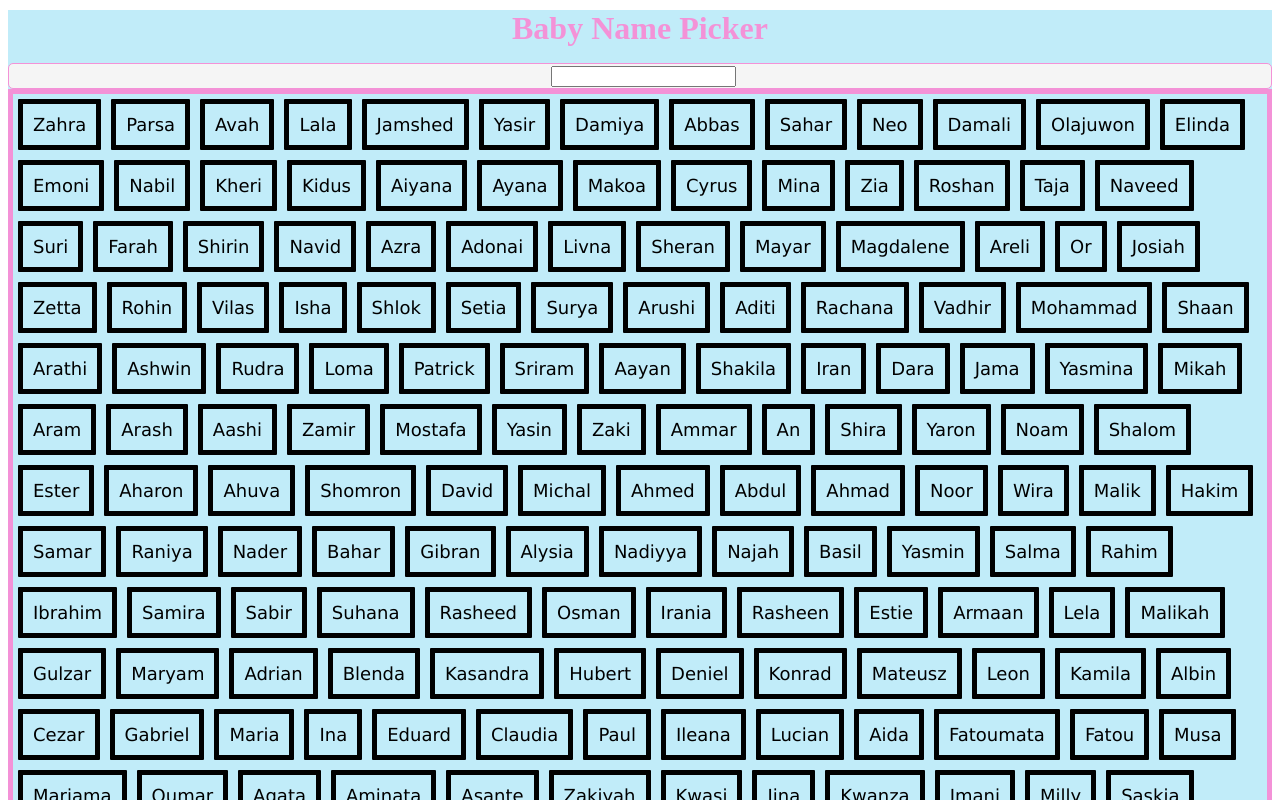
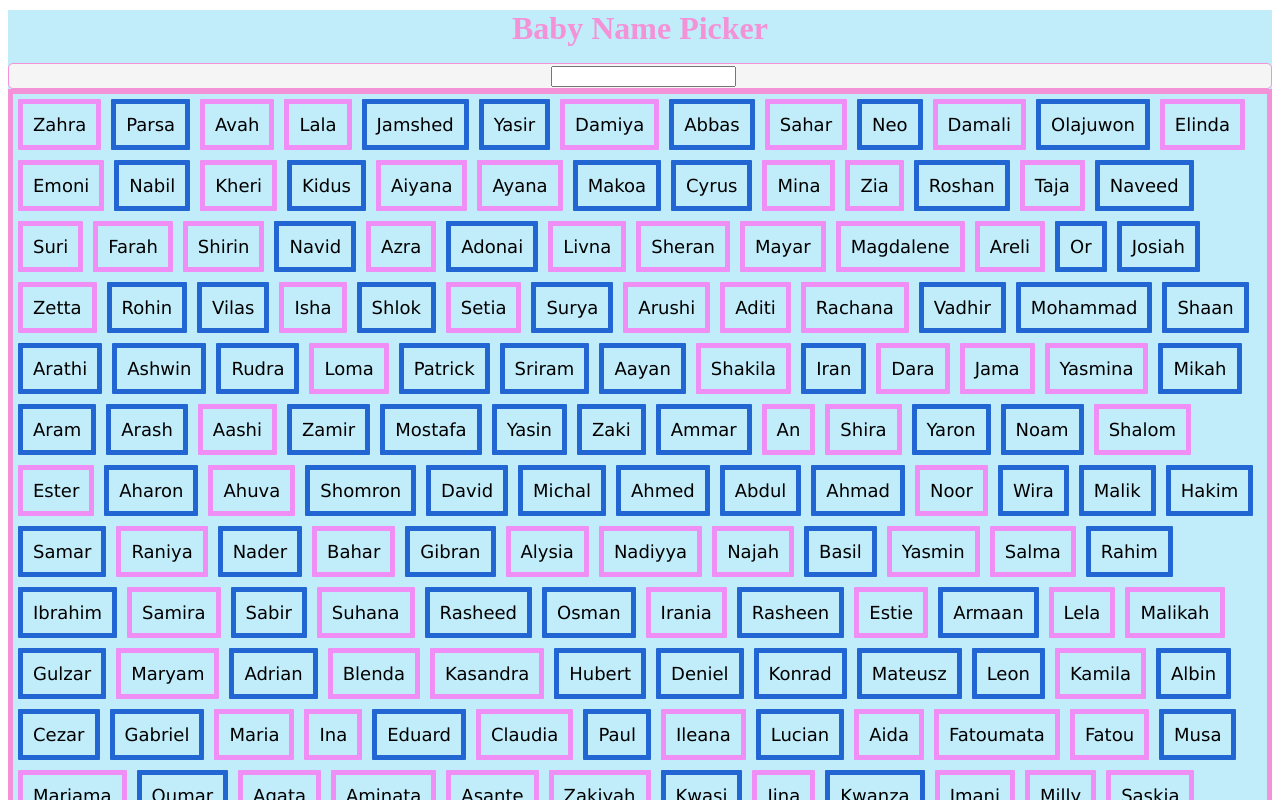
Before and after one commit to b-e-n-murray/baby-names-react, a React (Create React App) app: page / in a window 1280 px wide. Shown: the top 800 px of the page. Built offline with nearby package versions, Linux system fonts and the light colour scheme; the HTML template or start-up script is replaced by a standard one.

Commit message:
added conditional styling based on sex

```diff
--- a/src/App.css
+++ b/src/App.css
@@ -16,6 +16,26 @@
   border: 5px rgb(243, 146, 215) solid;
 
 }
+.male {
+  padding: 10px;
+  width: fit-content;
+  display: inline-block;
+  border: 2px solid rgb(34, 102, 212);
+  border-radius: 1px;
+  border-width: 5px;
+  margin: 5px;
+  text-align: center;
+}
+.female {
+  padding: 10px;
+  width: fit-content;
+  display: inline-block;
+  border: 2px solid rgb(239, 142, 244);
+  border-radius: 1px;
+  border-width: 5px;
+  margin: 5px;
+  text-align: center;
+}
 
 .searchBar {
   border: 1px solid rgb(243, 146, 215);
@@ -26,14 +46,3 @@
   background-color: #f5f5f5;
   text-align: center;
 }
-
-.name {
-  padding: 10px;
-  width: fit-content;
-  display: inline-block;
-  border: 2px solid black;
-  border-radius: 1px;
-  border-width: 5px;
-  margin: 5px;
-  text-align: center;
-}
--- a/src/components/BabyName.tsx
+++ b/src/components/BabyName.tsx
@@ -4,7 +4,23 @@ interface OneBabyNameProps {
   oneName: BabyNameProps;
 }
 function BabyName(props: OneBabyNameProps): JSX.Element {
-  return <div className="name">{props.oneName.name}</div>;
+  let sex = ""
+  if(isMale(props.oneName)===true)  {
+    sex = "male"
+  }
+  else if(isMale(props.oneName)===false)  {
+    sex = "female"
+  }
+  return <div className={sex}>{props.oneName.name}</div>;
 }
 
-export default BabyName;
+function isMale(givenName: { sex: string; }): boolean {
+  if(givenName.sex === "m")  {
+    return true
+  }
+  else {
+    return false
+  }
+}
+
+export default BabyName
```
